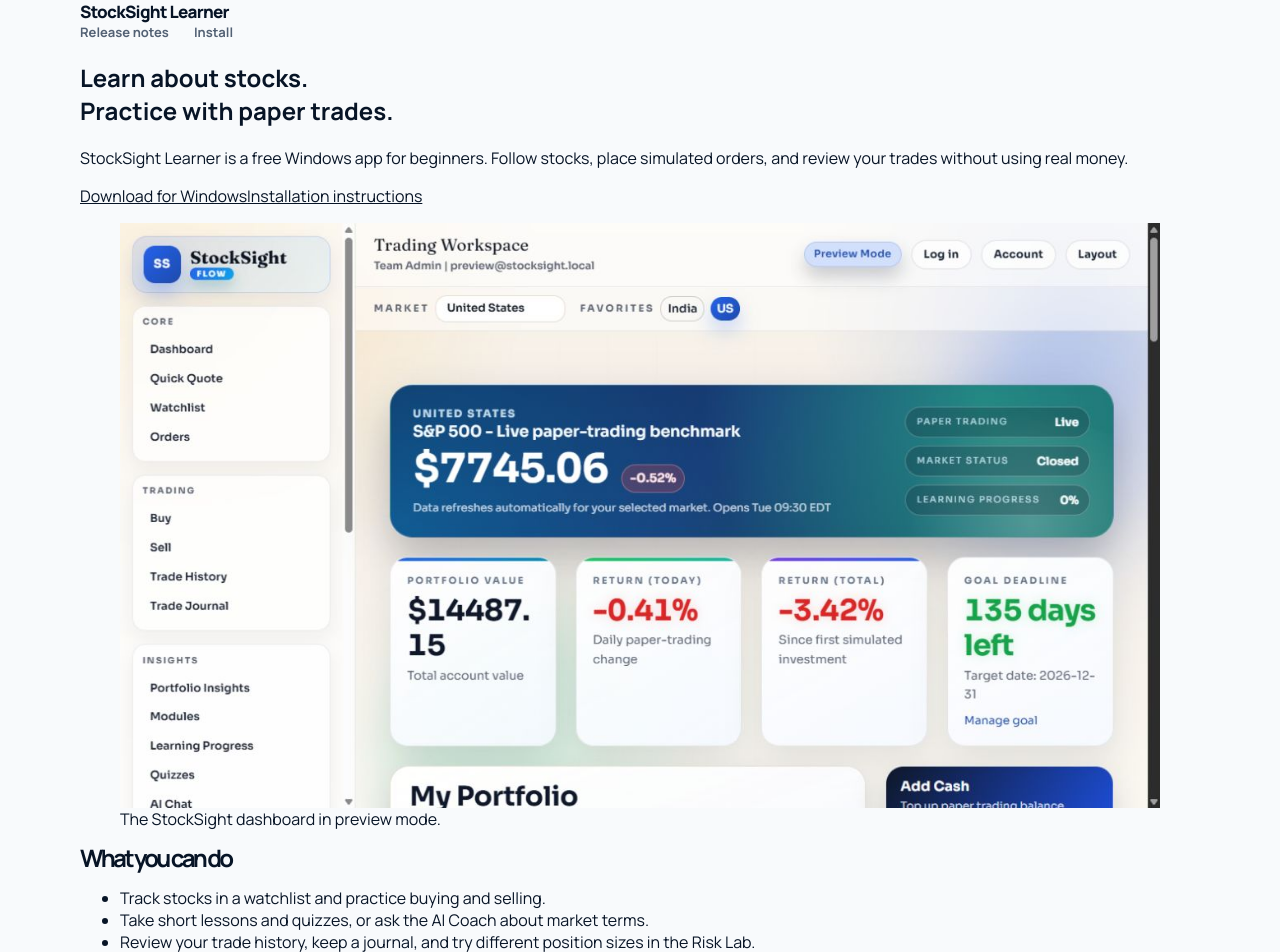
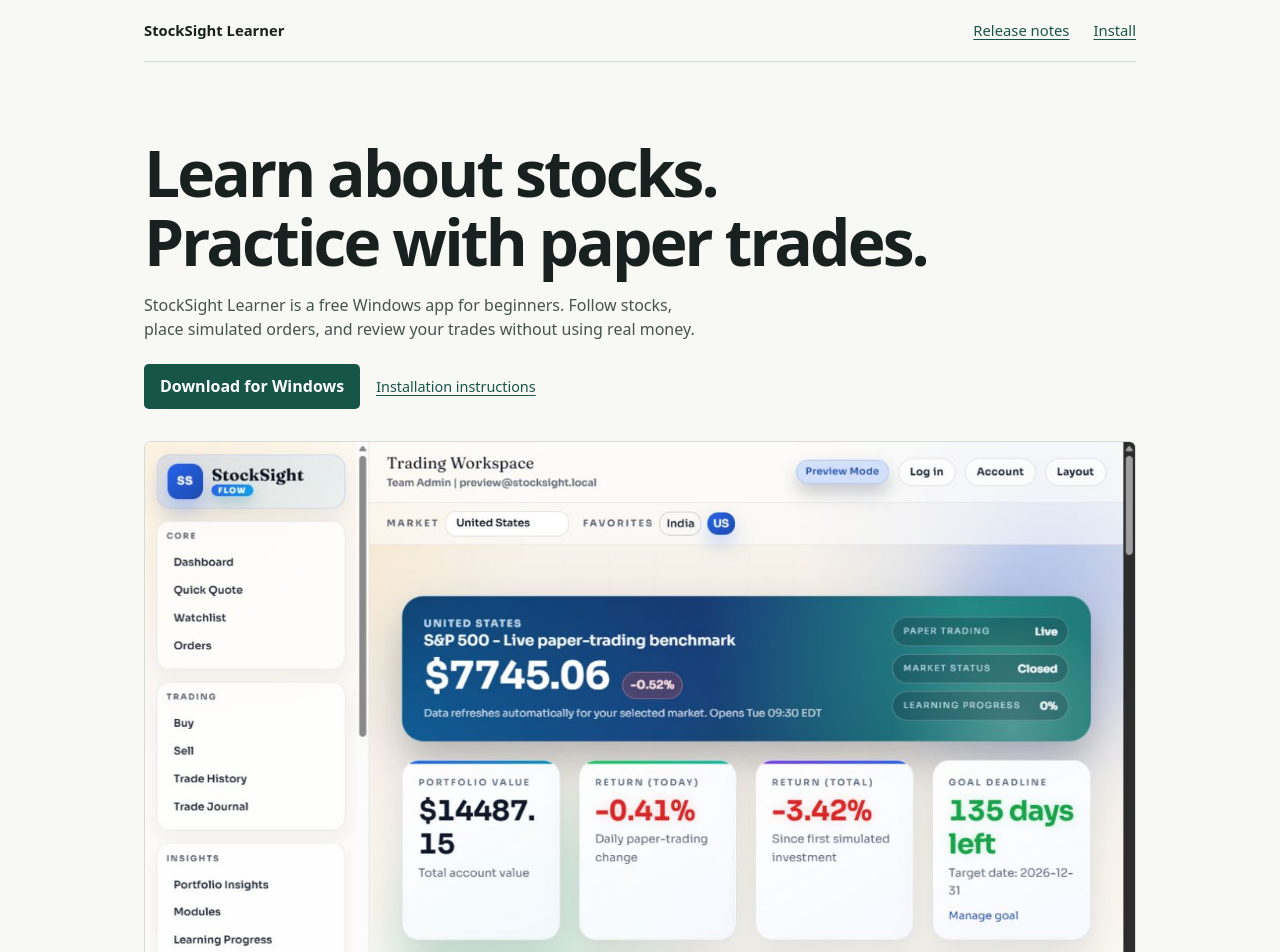
Before and after one commit to kianjindal2010/stocksight-flow, a React (Vite) app: page / in a window 1280 px wide. Shown: the top 952 px of the page. Built offline with nearby package versions, Linux system fonts and the light colour scheme.

Commit message:
Use a simpler layout for the download page

```diff
--- a/src/styles.css
+++ b/src/styles.css
@@ -1,17 +1,62 @@
-@import url('https://fonts.googleapis.com/css2?family=DM+Mono:wght@400;500&family=Manrope:wght@400;500;600;700;800&display=swap');
+:root {
+  font-family: system-ui, -apple-system, "Segoe UI", sans-serif;
+  color: #18211f;
+  background: #f8f8f4;
+  line-height: 1.55;
+  --muted: #45534f;
+  --line: #d5dcd7;
+  --link: #185549;
+}
 
-:root { --ink:#071426; --muted:#5c6879; --paper:#f8fafc; --blue:#1468ff; --line:#dce4ed; --soft:#eaf5ff; font-family:Manrope,system-ui,sans-serif; color:var(--ink); background:var(--paper); }
-* { box-sizing:border-box; } html { scroll-behavior:smooth; } body { margin:0; } a { color:inherit; } img { display:block; max-width:100%; } .wrap { width:min(1120px, calc(100% - 48px)); margin:auto; }
-.nav { height:82px; display:flex; align-items:center; justify-content:space-between; gap:24px; }.brand { text-decoration:none; font-size:17px; font-weight:800; letter-spacing:-.7px; white-space:nowrap; }.brand em { color:var(--blue); font-style:normal; }.brand-mark { display:inline-block; width:29px; height:29px; margin-right:7px; vertical-align:middle; border-radius:9px; object-fit:cover; } nav { display:flex; gap:25px; } nav a { color:#536174; text-decoration:none; font-size:13px; font-weight:700; } nav a:hover { color:var(--blue); }
-.button { display:inline-flex; align-items:center; justify-content:center; gap:12px; border-radius:10px; padding:15px 20px; text-decoration:none; font-size:14px; font-weight:800; transition:transform .2s, box-shadow .2s; }.button:hover { transform:translateY(-2px); }.button:focus-visible, a:focus-visible, button:focus-visible { outline:3px solid #76b7ff; outline-offset:3px; }.button-primary { color:#fff; background:var(--blue); box-shadow:0 10px 22px #1468ff35; }.nav-download { padding:10px 14px; font-size:13px; }
-.hero { padding:85px 0 88px; display:grid; grid-template-columns:.92fr 1.08fr; align-items:center; gap:64px; }.eyebrow { margin:0 0 17px; color:var(--blue); font:500 11px 'DM Mono',monospace; text-transform:uppercase; letter-spacing:1.25px; }.hero h1, h2 { margin:0; letter-spacing:-2.7px; line-height:1.03; }.hero h1 { font-size:clamp(47px, 5.3vw, 71px); }.hero h1 span { color:var(--blue); }.lede { max-width:530px; margin:27px 0; color:var(--muted); font-size:17px; line-height:1.75; }.hero-actions { display:flex; align-items:center; gap:25px; flex-wrap:wrap; }.text-link { color:#26364d; font-size:14px; font-weight:800; text-underline-offset:5px; }.hero-meta { display:flex; flex-wrap:wrap; gap:10px 20px; margin-top:27px; color:#68768a; font-size:12px; }.hero-meta b { color:#26364d; }.hero-shot { position:relative; margin:0; padding:12px 12px 34px; border-radius:17px; background:white; box-shadow:0 28px 80px #183b6726; transform:rotate(1.25deg); }.hero-shot:before { content:""; position:absolute; width:52%; height:18px; top:-9px; left:24%; border-radius:99px; background:#d8eaff; }.hero-shot img { width:100%; aspect-ratio:1.77; object-fit:cover; object-position:top; border-radius:9px; border:1px solid #e3eaf2; }.hero-shot figcaption { position:absolute; bottom:12px; left:18px; color:#718096; font:10px 'DM Mono',monospace; }
-.trust-strip { border-top:1px solid var(--line); border-bottom:1px solid var(--line); background:white; }.trust-strip .wrap { display:grid; grid-template-columns:repeat(4,1fr); }.trust-strip span { padding:21px 0; text-align:center; color:#526075; font-size:12px; font-weight:800; border-right:1px solid var(--line); }.trust-strip span:last-child { border:0; }
-.screens { padding:112px 0 96px; }.section-heading { display:grid; grid-template-columns:1fr .7fr; gap:80px; align-items:end; }.section-heading h2, .benefits h2, .install h2, .verification h2, .support h2 { font-size:clamp(34px,4.1vw,53px); }.section-heading > p { margin:0; color:var(--muted); font-size:15px; line-height:1.7; }.screen-list { margin-top:62px; display:grid; gap:80px; }.screen-row { display:grid; grid-template-columns:.65fr 1.35fr; gap:55px; align-items:center; }.screen-row:nth-child(even) { grid-template-columns:1.35fr .65fr; }.screen-row:nth-child(even) .screen-copy { order:2; }.screen-row figure { margin:0; padding:9px; border:1px solid #dce5ee; border-radius:15px; background:white; box-shadow:0 20px 50px #183b6718; }.screen-row img { aspect-ratio:1.77; width:100%; object-fit:cover; object-position:top; border-radius:8px; }.number { color:var(--blue); font:12px 'DM Mono',monospace; }.screen-copy h3, .benefit-grid h3, .support h3 { margin:16px 0 11px; font-size:25px; letter-spacing:-1px; }.screen-copy p { max-width:290px; margin:0; color:var(--muted); font-size:15px; line-height:1.75; }
-.benefits { padding:100px 0; background:#eff5fa; }.benefit-grid { display:grid; grid-template-columns:repeat(3,1fr); gap:20px; margin-top:48px; }.benefit-grid article { min-height:235px; padding:28px; border:1px solid #dbe5ee; border-radius:14px; background:white; }.benefit-grid h3 { font-size:19px; }.benefit-grid p, .support p { margin:0; color:var(--muted); line-height:1.65; font-size:14px; }
-.feature-detail { padding:108px 0; }.feature-grid { display:grid; grid-template-columns:repeat(2,1fr); gap:16px; margin-top:50px; }.feature-grid article { min-height:260px; padding:30px; border:1px solid var(--line); border-radius:14px; background:#fff; }.feature-grid article > span { display:grid; width:37px; height:37px; place-items:center; color:#fff; border-radius:10px; background:var(--blue); font-weight:800; }.feature-grid h3 { margin:25px 0 8px; font-size:20px; letter-spacing:-.8px; }.feature-grid p { margin:0; color:var(--muted); font-size:14px; line-height:1.65; }.feature-grid ul { display:flex; flex-wrap:wrap; gap:8px; padding:0; margin:21px 0 0; list-style:none; }.feature-grid li { padding:6px 8px; border-radius:5px; color:#38618d; background:#edf6ff; font:10px 'DM Mono',monospace; }.audience { padding:94px 0; background:#0f2c51; color:#fff; }.audience-grid { display:grid; grid-template-columns:1fr 1fr; gap:100px; }.audience .eyebrow { color:#84c7ff; }.audience h2 { max-width:480px; font-size:clamp(34px,4vw,51px); }.audience-list { display:grid; gap:22px; }.audience-list p { margin:0; padding-bottom:22px; border-bottom:1px solid #335474; color:#c4d3e4; line-height:1.7; font-size:14px; }.audience-list b { display:block; color:#fff; margin-bottom:4px; }
-.install { padding:103px 0; background:var(--ink); color:#fff; }.install-grid { display:grid; grid-template-columns:.8fr 1.2fr; gap:100px; }.install .eyebrow { color:#83c6ff; }.install h2 { max-width:420px; }.install-copy { max-width:390px; margin:22px 0 28px; color:#bac6d7; line-height:1.7; }.install ol { margin:0; padding:0; list-style:none; }.install li { display:flex; gap:22px; padding:19px 0; border-bottom:1px solid #24344d; }.install li:first-child { padding-top:0; }.install li span { color:#76b9ff; font:13px 'DM Mono',monospace; }.install strong { font-size:16px; }.install li p { margin:6px 0 0; color:#9aabc1; font-size:14px; line-height:1.55; }
-.verification { display:grid; grid-template-columns:1fr 1fr; align-items:center; gap:60px; padding:100px 0; }.verification > div > p:not(.eyebrow) { max-width:350px; color:var(--muted); line-height:1.65; }.verification .text-link { display:inline-block; margin-top:10px; }.checksum-card { padding:22px; border-radius:13px; border:1px solid #b5d7ff; background:var(--soft); }.checksum-card code { display:block; overflow-wrap:anywhere; color:#123b69; font:12px 'DM Mono',monospace; line-height:1.6; }.checksum-card button { margin-top:15px; border:0; border-radius:8px; padding:10px 12px; background:#fff; color:#145caf; font:700 13px Manrope,sans-serif; cursor:pointer; }.checksum-card p { margin:0; color:#285277; line-height:1.6; }
-.updates { padding:95px 0; border-top:1px solid var(--line); background:#fff; }.updates-grid { display:grid; grid-template-columns:1fr .8fr; gap:100px; align-items:center; }.updates h2 { font-size:clamp(34px,4vw,51px); }.updates-grid > div > p:not(.eyebrow) { max-width:520px; color:var(--muted); line-height:1.7; }.release-card { padding:27px; border-radius:14px; background:#eaf5ff; border:1px solid #b8dcff; }.release-card .number { color:#1767b8; font-size:10px; }.release-card strong { display:block; margin-top:14px; color:#123b69; font-size:37px; letter-spacing:-1.5px; }.release-card p { margin:6px 0 21px; color:#4f6d90; font-size:13px; }.release-card a { color:#0d5fb5; font-size:13px; font-weight:800; }
-.support { padding:90px 0 105px; border-top:1px solid var(--line); }.support-grid { display:grid; grid-template-columns:repeat(3, 1fr); gap:35px; margin-top:46px; }.support h3 { margin:0 0 9px; font-size:18px; }.support a { color:var(--blue); font-weight:700; } footer { padding:32px 0; background:#eaf0f6; }.footer-inner { display:grid; grid-template-columns:auto 1fr auto; align-items:center; gap:32px; }.footer-inner > p:nth-child(2) { margin:0; color:#657184; font-size:11px; line-height:1.6; }.footer-inner > a { color:#2f5c95; font-size:12px; font-weight:800; }
-@media (max-width: 820px) { .nav-download, nav { display:none; }.hero { grid-template-columns:1fr; padding:65px 0; gap:45px; }.hero-shot { max-width:680px; }.trust-strip .wrap { grid-template-columns:repeat(2,1fr); }.trust-strip span:nth-child(2) { border-right:0; }.trust-strip span:nth-child(-n+2) { border-bottom:1px solid var(--line); }.section-heading, .screen-row, .screen-row:nth-child(even), .install-grid, .verification, .audience-grid, .updates-grid { grid-template-columns:1fr; gap:42px; }.screen-row:nth-child(even) .screen-copy { order:0; }.screen-list { gap:58px; }.screen-copy p { max-width:500px; }.benefit-grid, .support-grid { grid-template-columns:1fr; }.feature-grid { grid-template-columns:1fr; }.footer-inner { grid-template-columns:1fr; gap:12px; }.install { padding:70px 0; } }
-@media (max-width: 500px) { .wrap { width:min(100% - 32px,1120px); }.nav { height:70px; }.hero h1 { font-size:46px; }.lede { font-size:16px; }.hero-actions .button { width:100%; }.trust-strip span { padding:15px 5px; font-size:10px; }.screens, .benefits, .verification, .support { padding:65px 0; }.screen-list { margin-top:38px; }.screen-copy h3 { font-size:22px; }.hero-meta { gap:8px 14px; } }
+*, *::before, *::after { box-sizing: border-box; }
+body, h1, h2, p, figure { margin: 0; }
+a { color: var(--link); text-underline-offset: 0.2em; }
+a:focus-visible { outline: 2px solid var(--link); outline-offset: 4px; }
+.wrap { width: min(100% - 3rem, 62rem); margin-inline: auto; }
+
+.site-header, .site-footer {
+  display: flex;
+  flex-wrap: wrap;
+  justify-content: space-between;
+  align-items: center;
+  gap: 0.75rem 1.5rem;
+  font-size: 0.925rem;
+}
+.site-header { padding-block: 1.2rem; border-bottom: 1px solid var(--line); }
+.site-header nav { display: flex; gap: 1.5rem; }
+.brand { color: inherit; font-weight: 700; text-decoration: none; }
+.intro { padding-block: clamp(2.5rem, 6vw, 4.75rem) 2rem; }
+.intro h1 {
+  font-size: clamp(2.05rem, 5.5vw, 4rem);
+  font-weight: 720;
+  letter-spacing: -0.045em;
+  line-height: 1.08;
+}
+.intro p { margin-block: 1rem 1.35rem; max-width: 35rem; color: var(--muted); }
+.download {
+  display: inline-block;
+  padding: 0.65rem 1rem;
+  border-radius: 0.3rem;
+  background: var(--link);
+  color: white;
+  font-weight: 650;
+  text-decoration: none;
+}
+.download:hover { background: #123c34; }
+.secondary { display: inline-block; margin: 0.65rem 0 0.65rem 1rem; font-size: 0.9rem; }
+.preview img { display: block; width: 100%; border: 1px solid var(--line); border-radius: 0.4rem; }
+.preview figcaption { margin-top: 0.45rem; font-size: 0.85rem; color: var(--muted); }
+.details { display: grid; grid-template-columns: 1fr 1fr; gap: 2rem; padding-block: 2.5rem; }
+.details section { border-top: 1px solid var(--line); padding-top: 1rem; }
+.details h2 { font-size: 1.3rem; }
+.details ul, .details ol { margin: 0.6rem 0 0; padding-left: 1.3rem; }
+.details li + li { margin-top: 0.35rem; }
+.details strong { overflow-wrap: anywhere; }
+.site-footer { border-top: 1px solid var(--line); padding-block: 1rem 2rem; color: var(--muted); }
+
+@media (max-width: 38rem) {
+  .wrap { width: calc(100% - 2rem); }
+  .site-header nav { gap: 1rem; }
+  .details { grid-template-columns: 1fr; gap: 1.25rem; }
+  .secondary { display: block; margin-left: 0; }
+}
```
